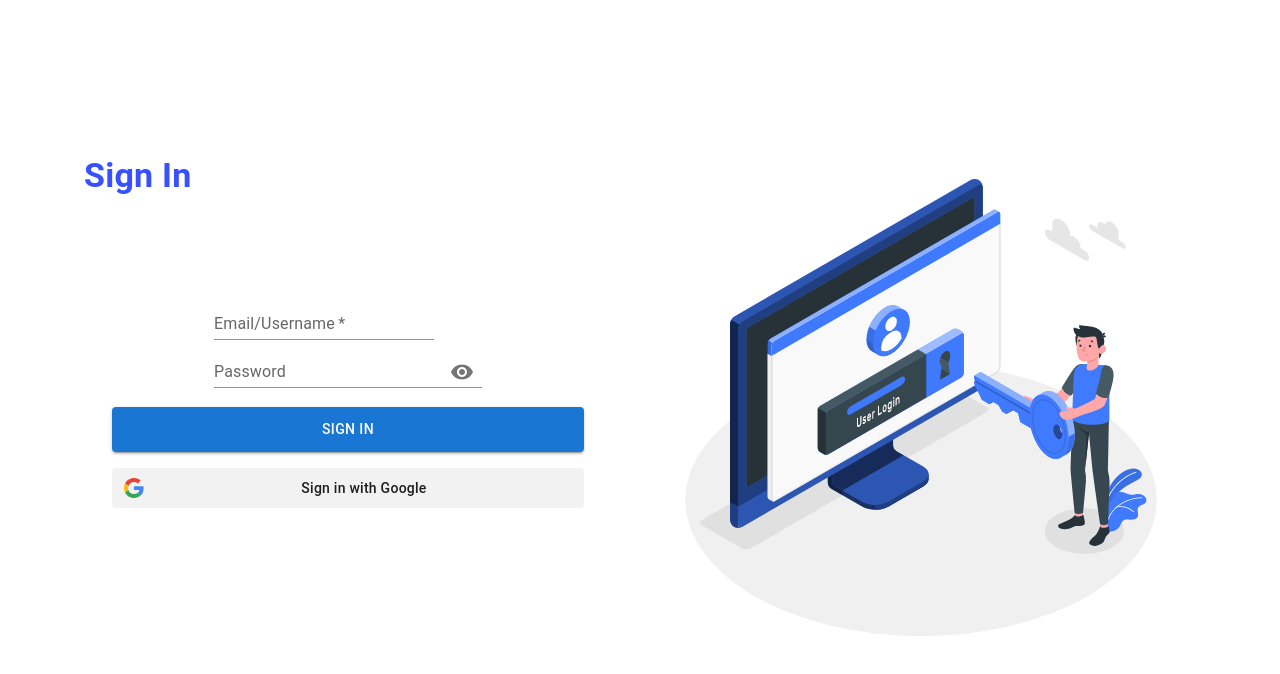
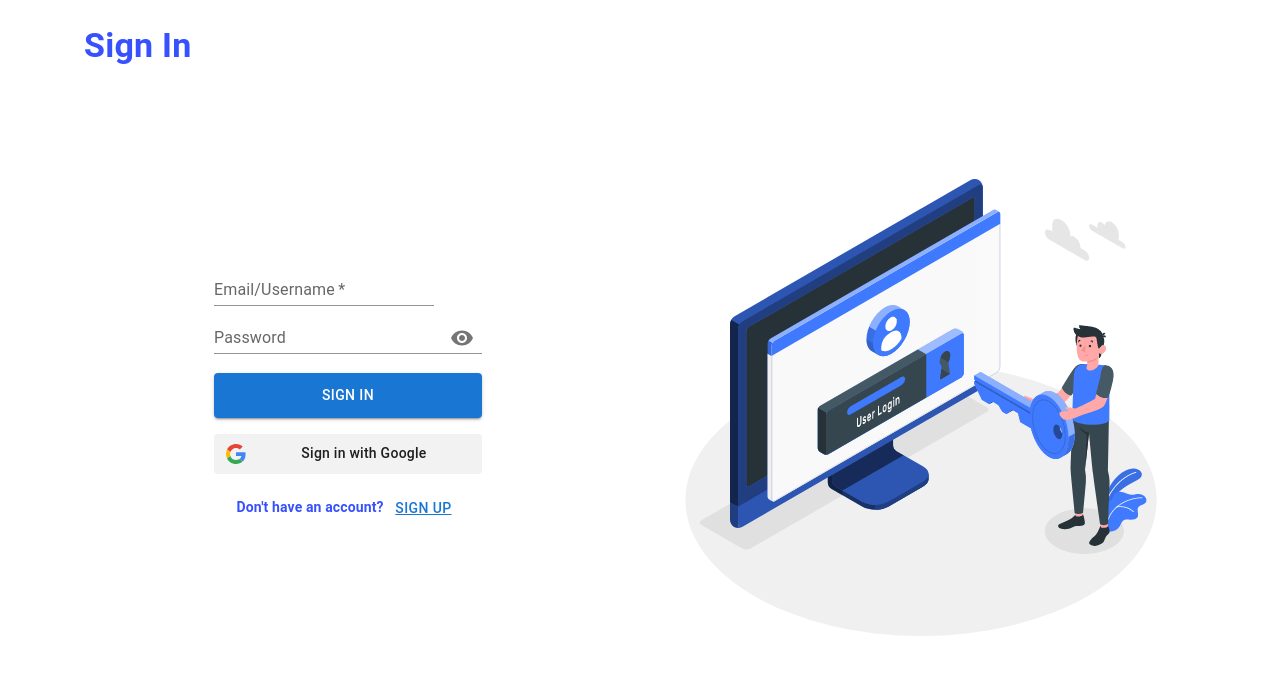
Before and after one commit to Neeltyper001/Songico, a React (Vite) app: page /signin in a window 1280 px wide. Shown: the top 674 px of the page. Built offline with nearby package versions, Linux system fonts and the light colour scheme; some icons are missing.

Commit message:
updated signin signup page

```diff
--- a/src/Pages/pages.signin.jsx
+++ b/src/Pages/pages.signin.jsx
@@ -4,26 +4,30 @@ import FormText from '../ui/FormText'
 import FormPassword from '../ui/FormPassword'
 import EmailIcon from '@mui/icons-material/Email';
 import GoogleButton from '../ui/GoogleButton/GoogleButton';
+import { useNavigate } from 'react-router-dom';
 const Signin = () => {
   const [formData, setFormData] = React.useState({})
+    const navigate = useNavigate()
   return (
-    <Container sx={{}}>
-        <Box sx={{ display: 'flex', flexDirection: 'row', gap: 2, justifyContent: 'center', alignItems: 'center', height: '100vh' }}>
+    <Container >
+        <Box sx={{position: 'relative', display: 'flex', flexDirection: 'row', gap: 2, justifyContent: 'center', alignItems: 'center', height: '100vh' }}>
+                    <Typography variant='h4' sx={{position:"absolute", top: 25, left: 20, color: '#3751FE' , fontSize: "34px", fontWeight: "bold" ,zIndex: 2}}>Sign In</Typography>
             <Container sx={{position:"relative",height: '500px' , display: 'flex', flexDirection: "column", justifyContent: 'center', alignItems: 'center', paddingX: 2 , background: 'transparent'}}>
-                    <Typography variant='h4' sx={{position:"absolute", top: 5, left: 20, color: '#3751FE' , fontSize: "34px", fontWeight: "bold"}}>Sign In</Typography>
                     <Box component={'form'} sx={{ display: 'flex', flexDirection: 'column', justifyContent: 'center', alignItems: 'flexStart'}}>
                         <Box component={'img'} src="/assets/illustrations/signup.gif" sx={{display:{xs:"block",md: "none"}, height: "150px"}}/>
                         <FormText setFormData={setFormData} variant={'standard'} label={'Email/Username'} helperText={''} value={''} adornmentIcon={<EmailIcon sx={{color: "blue", mr: 1, my: 0.5 }} />}/>
                         <FormPassword setFormData={setFormData} variant={'standard'} label={'Password'} helperText={''} value={''} />
-                    </Box>
-                    <Container sx={{display: 'flex', gap:2, flexDirection: 'column', justifyContent: 'space-between', alignItems: 'center', width: '100%', paddingX: 2}}>
+                    <Box sx={{display: 'flex', gap:2, flexDirection: 'column', justifyContent: 'space-between', alignItems: 'center', width: '100%'}}>
                         <Button variant="contained" color="primary" sx={{width: '100%', height: '45px', marginTop: 2}} onClick={()=>{console.log(formData)}}>Sign In</Button>
                         <GoogleButton buttonTypeText={"Signin"}/>
-                    </Container>
+                    </Box>
+                    </Box>
+                    <Typography sx={{marginY: 2, color: '#3751FE' , fontSize: "14px", fontWeight: "bold"}}>Don't have an account? <Button variant='text' sx={{textDecoration: 'underline'}} onClick={()=>{navigate('/signup')}}>Sign up</Button></Typography>
             </Container>
             <Container sx={{display: {xs:"none",md: "block"}}}>
                 <Box component={'img'} src="/assets/illustrations/signin.gif"/>
             </Container>
+
         </Box>
     </Container>
   )
--- a/src/Pages/pages.singup.jsx
+++ b/src/Pages/pages.singup.jsx
@@ -11,9 +11,9 @@ const Signup = () => {
       const navigate = useNavigate()
   return (
     <Container sx={{}}>
-        <Box sx={{ display: 'flex', flexDirection: 'row', gap: 2, justifyContent: 'center', alignItems: 'center', height: '100vh' }}>
+        <Box sx={{position: 'relative', display: 'flex', flexDirection: 'row', gap: 2, justifyContent: 'center', alignItems: 'center', height: '100vh' }}>
+                    <Typography variant='h4' sx={{position:"absolute", top: 25, left: 20, color: '#3751FE' , fontSize: "34px", fontWeight: "bold", zIndex: 4}}>Sign Up</Typography>
             <Container sx={{position:"relative",height: '500px' , display: 'flex', flexDirection: "column", justifyContent: 'center', alignItems: 'center', paddingX: 2 , background: 'transparent'}}>
-                    <Typography variant='h4' sx={{position:"absolute", top: 5, left: 20, color: '#3751FE' , fontSize: "34px", fontWeight: "bold"}}>Sign Up</Typography>
                     <Box component={'form'} sx={{ display: 'flex', flexDirection: 'column', justifyContent: 'center', alignItems: 'flexStart'}}>
                         <Box component={'img'} src="/assets/illustrations/signup.gif" sx={{display:{xs:"block",md: "none"}, height: "150px"}}/>
                         <FormText setFormData={setFormData} variant={'standard'} label={'Email/Username'} helperText={''} value={''} adornmentIcon={<EmailIcon sx={{color: "blue", mr: 1, my: 0.5 }} />}/>
@@ -22,7 +22,7 @@ const Signup = () => {
                     <Box sx={{display: 'flex', gap:2, flexDirection: 'column', justifyContent: 'space-between', alignItems: 'flexStart', width: '100%'}}>
                         <Button variant="contained" color="primary" sx={{width: '100%', height: '45px', marginTop: 2}} onClick={()=>{console.log(formData)}}>Sign Up</Button>
                         <GoogleButton buttonTypeText="Signup"/>
-                    <Typography sx={{ position:"absolute", bottom: 5, left: 20, color: '#3751FE' , fontSize: "14px", fontWeight: "bold"}}>Already have an account? <Button variant='text' onClick={()=>{navigate('/signin')}}>Sign in</Button></Typography>
+                    <Typography sx={{marginY: 2, color: '#3751FE' , fontSize: "14px", fontWeight: "bold"}}>Already have an account? <Button variant='text' sx={{textDecoration: 'underline'}} onClick={()=>{navigate('/signin')}}>Sign in</Button></Typography>
                     </Box>
                     </Box>
             </Container>
--- a/src/Sections/DefaultSection.jsx
+++ b/src/Sections/DefaultSection.jsx
@@ -28,7 +28,7 @@ export default function DefaultSection(props){
 
           className="mt-8 inline-block rounded bg-indigo-600 px-12 py-3 text-sm font-medium text-white transition hover:bg-indigo-700 focus:outline-none focus:ring focus:ring-yellow-400"
 
-          onClick = {()=>{navigate('signup')}}
+          onClick = {()=>{navigate('signin')}}
         >
           Let's go
         </button>
```
